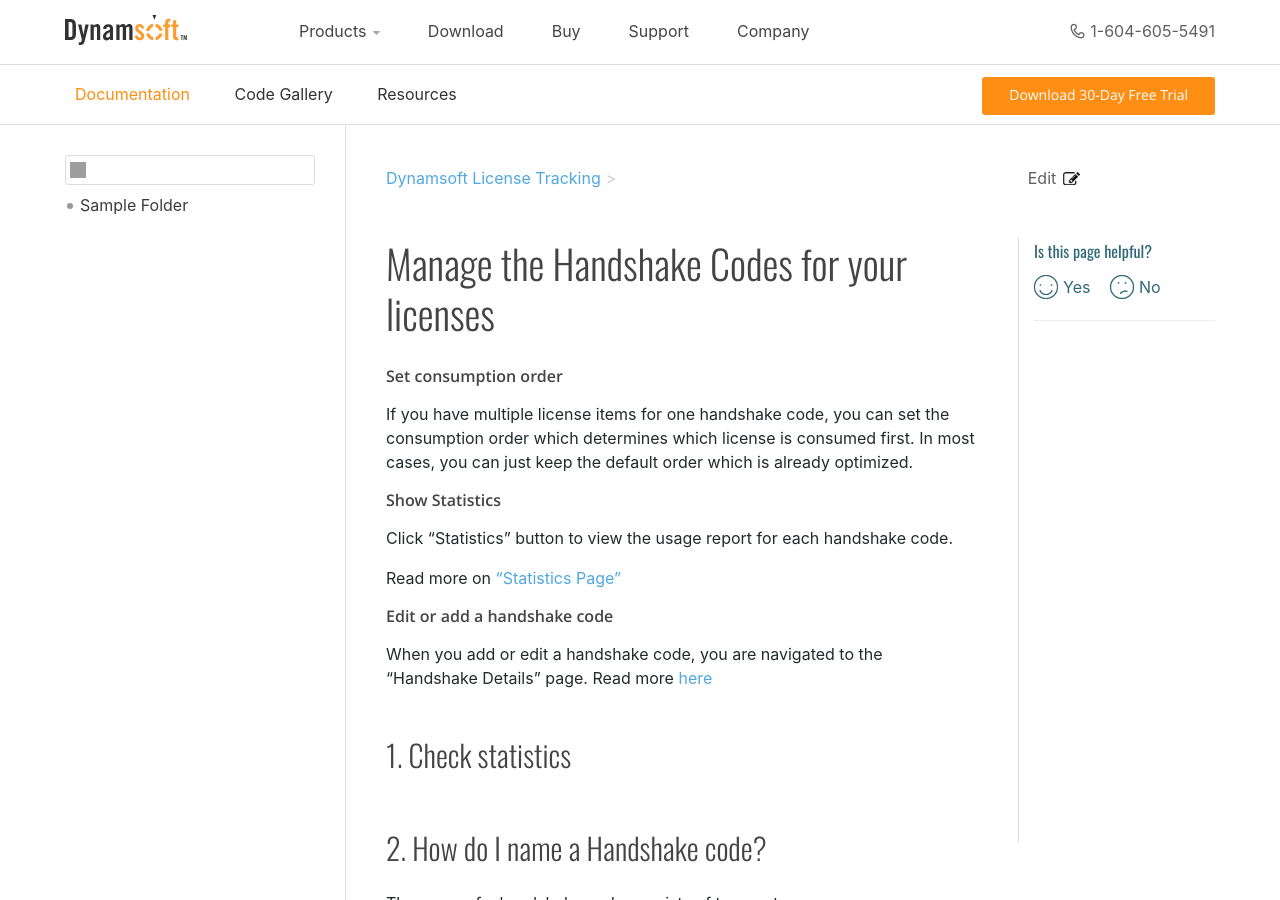
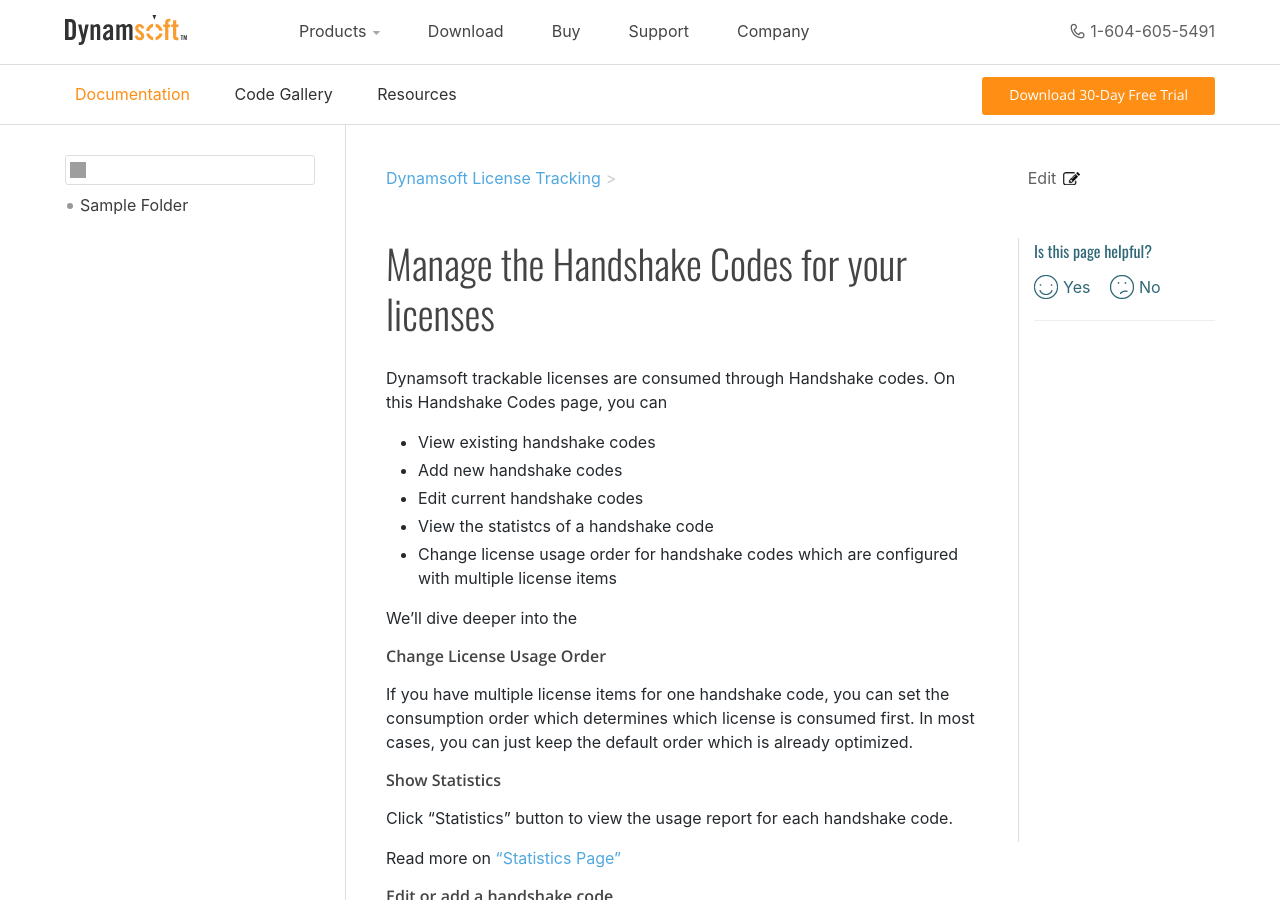
Before and after one commit to dynamsoft-docs/license-server-docs, a Jekyll site: the page built from common/handshakeCodes.md, in a window 1280 px wide and 900 px high. Built offline with Jekyll 4.4.1, drawn with Linux system fonts in a browser that asks for light colours; comment, search, counter and statistics services are not loaded; grey boxes are pictures that could not be loaded.

Commit message:
to work on handshake codes

```diff
--- a/common/handshakeCodes.md
+++ b/common/handshakeCodes.md
@@ -1,14 +1,24 @@
 ---
 layout: default-layout
-title: Sample Folder Index Page
-keywords: sample, index page
-description: Sample folder index page
-breadcrumbText: Sample Folder
+title: Handshake Codes Management
+keywords: Handshake Codes, manage license
+description: This page is about managing handshake codes for licenses.
+breadcrumbText: Handshake Codes
 ---
 
 # Manage the Handshake Codes for your licenses
 
-#### Set consumption order
+Dynamsoft trackable licenses are consumed through Handshake codes. On this Handshake Codes page, you can
+
+* View existing handshake codes
+* Add new handshake codes
+* Edit current handshake codes
+* View the statistcs of a handshake code
+* Change license usage order for handshake codes which are configured with multiple license items
+
+We'll dive deeper into the
+
+#### Change License Usage Order
 
 If you have multiple license items for one handshake code, you can set the consumption order which determines which license is consumed first. In most cases, you can just keep the default order which is already optimized.
 
@@ -21,7 +31,6 @@
 #### Edit or add a handshake code
 
 When you add or edit a handshake code, you are navigated to the "Handshake Details" page. Read more [here]({{site.selfhosting}}configure-handshake.html)
-
 
 ## Check statistics
 
```
Also changed, not shown: about/activate.md (+2 -2 lines), about/index.md (+10 -4 lines), about/purchase.md (+1 -1 lines), about/terms.md (+2 -0 lines), common/licenseItems.md (+12 -4 lines).
